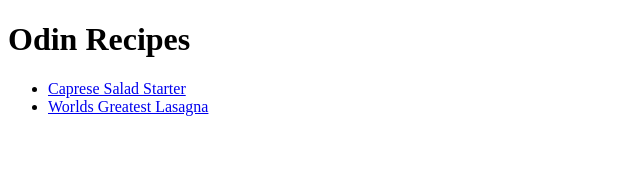
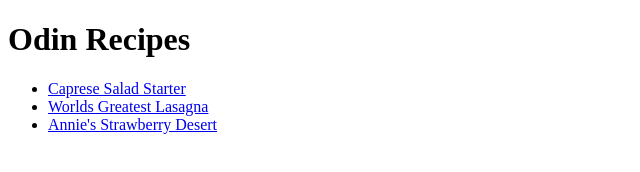
Before and after one commit to TPD2004/odin-recipes, a plain HTML site: page index.html in a window 1280 px wide. Shown: the whole page, without its empty margins (0-640 px from the left). Drawn offline with Linux system fonts and the light colour scheme.

Commit message:
Update list with link to strawberry desert page

```diff
--- a/index.html
+++ b/index.html
@@ -11,6 +11,7 @@
         <ul>
             <li><a href="./recipes/caprese.html">Caprese Salad Starter</a></li>
             <li><a href="./recipes/lasagna.html">Worlds Greatest Lasagna</a></li>
+            <li><a href="./recipes/strawberry-desert.html">Annie's Strawberry Desert</a></li>
         </ul>
     </body>
 </html>
```
